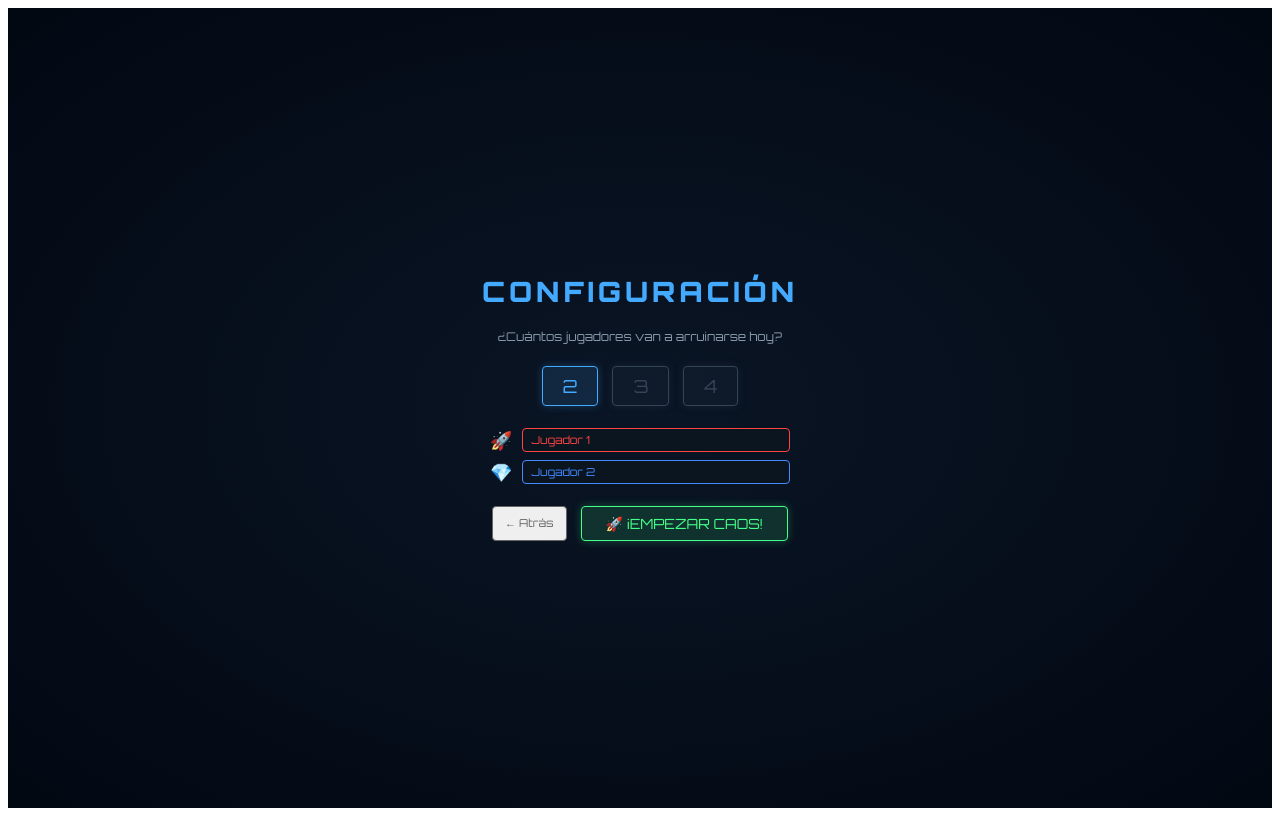
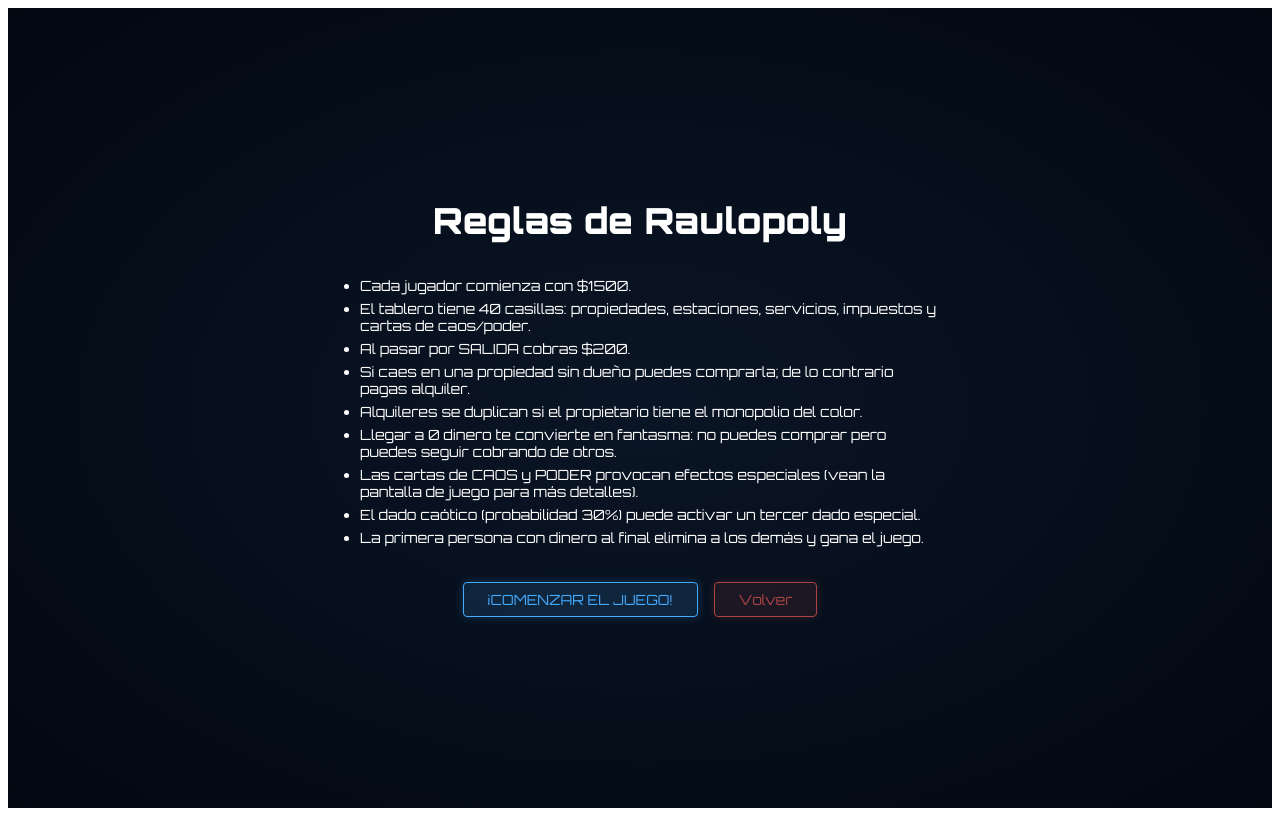
Before and after one commit to ArielsZ1/Raulopoly, a React (Vite) app: page / in a window 1280 px wide. Both pictures are taken after a click on the button "🚀 JUGAR". Built offline with nearby package versions, Linux system fonts and the light colour scheme.

Commit message:
feat: show rules screen before starting game

```diff
--- a/src/components/Raulopoly.jsx
+++ b/src/components/Raulopoly.jsx
@@ -158,6 +158,7 @@ function createPlayers(num) {
 // ========================= MAIN COMPONENT =========================
 
 export default function Raulopoly() {
+  // pantalla actual: menu, rules, game, winner
   const [screen, setScreen]             = useState('menu');
   const [numPlayers, setNumPlayers]     = useState(2);
   const [players, setPlayers]           = useState([]);
@@ -178,6 +179,19 @@ export default function Raulopoly() {
   const [ghostTarget, setGhostTarget]   = useState(null);
   const [pendingGhostSteal, setPendingGhostSteal] = useState(null);
   const [playerNames, setPlayerNames]   = useState(PLAYER_CONFIGS.map(p => p.name));
+
+  // texto de reglas que se muestra antes de arrancar el juego
+  const RULES_TEXT = [
+    "Cada jugador comienza con $1500.",
+    "El tablero tiene 40 casillas: propiedades, estaciones, servicios, impuestos y cartas de caos/poder.",
+    "Al pasar por SALIDA cobras $200.",
+    "Si caes en una propiedad sin dueño puedes comprarla; de lo contrario pagas alquiler.",
+    "Alquileres se duplican si el propietario tiene el monopolio del color.",
+    "Llegar a 0 dinero te convierte en fantasma: no puedes comprar pero puedes seguir cobrando de otros.",
+    "Las cartas de CAOS y PODER provocan efectos especiales (vean la pantalla de juego para más detalles).",
+    "El dado caótico (probabilidad 30%) puede activar un tercer dado especial.",
+    "La primera persona con dinero al final elimina a los demás y gana el juego."
+  ];
 
   const addLog = useCallback((msg, type = 'normal') => {
     setLog(prev => [{ msg, type, id: Date.now() + Math.random() }, ...prev].slice(0, 30));
@@ -1168,10 +1182,42 @@ export default function Raulopoly() {
             </div>
           ))}
         </div>
-        <button onClick={() => setScreen('setup')} style={{ ...btnStyle('#44aaff'), fontSize: 16, padding: '10px 30px' }}>
+        <button onClick={() => setScreen('rules')} style={{ ...btnStyle('#44aaff'), fontSize: 16, padding: '10px 30px' }}>
           🚀 JUGAR
         </button>
         <style>{`@keyframes pulse { 0%,100%{opacity:1} 50%{opacity:0.8} }`}</style>
+      </div>
+    );
+  }
+
+  if (screen === 'rules') {
+    return (
+      <div style={{
+        minHeight: '100vh',
+        background: 'radial-gradient(ellipse at center, #0a1525 0%, #020812 100%)',
+        display: 'flex',
+        alignItems: 'center',
+        justifyContent: 'center',
+        fontFamily: '"Orbitron", sans-serif',
+        flexDirection: 'column',
+        gap: 20,
+        color: '#fff'
+      }}>
+        <link href="https://fonts.googleapis.com/css2?family=Orbitron:wght@400;700;900&display=swap" rel="stylesheet"/>
+        <div style={{ fontSize: 36, fontWeight: 900 }}>Reglas de Raulopoly</div>
+        <div style={{ maxWidth: 600, textAlign: 'left', fontSize: 14 }}>
+          <ul style={{ paddingLeft: 20 }}>
+            {RULES_TEXT.map((r, i) => <li key={i} style={{ marginBottom: 6 }}>{r}</li>)}
+          </ul>
+        </div>
+        <div style={{ display: 'flex', gap: 12 }}>
+          <button onClick={() => setScreen('setup')} style={{ ...btnStyle('#44aaff'), fontSize: 14, padding: '8px 24px' }}>
+            ¡COMENZAR EL JUEGO!
+          </button>
+          <button onClick={() => setScreen('menu')} style={{ ...btnStyle('#aa4444'), fontSize: 14, padding: '8px 24px' }}>
+            Volver
+          </button>
+        </div>
       </div>
     );
   }
```
